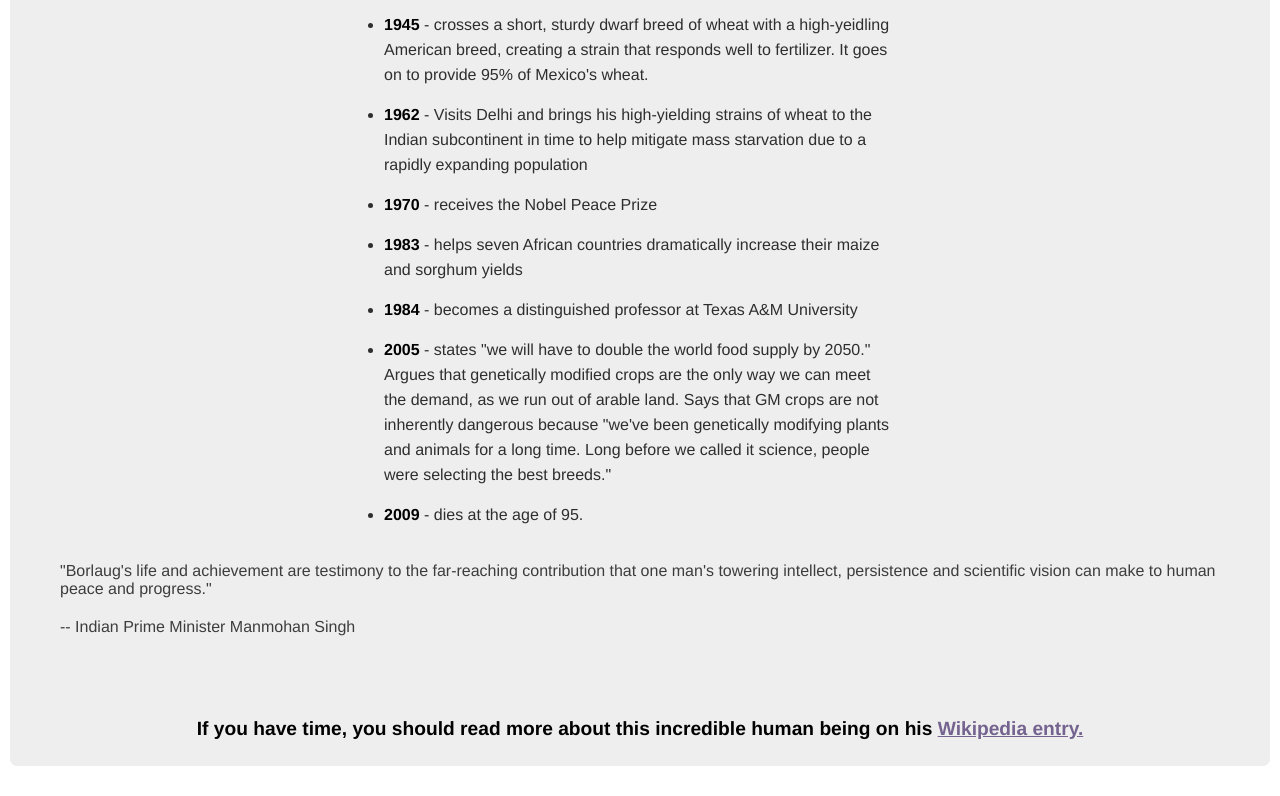
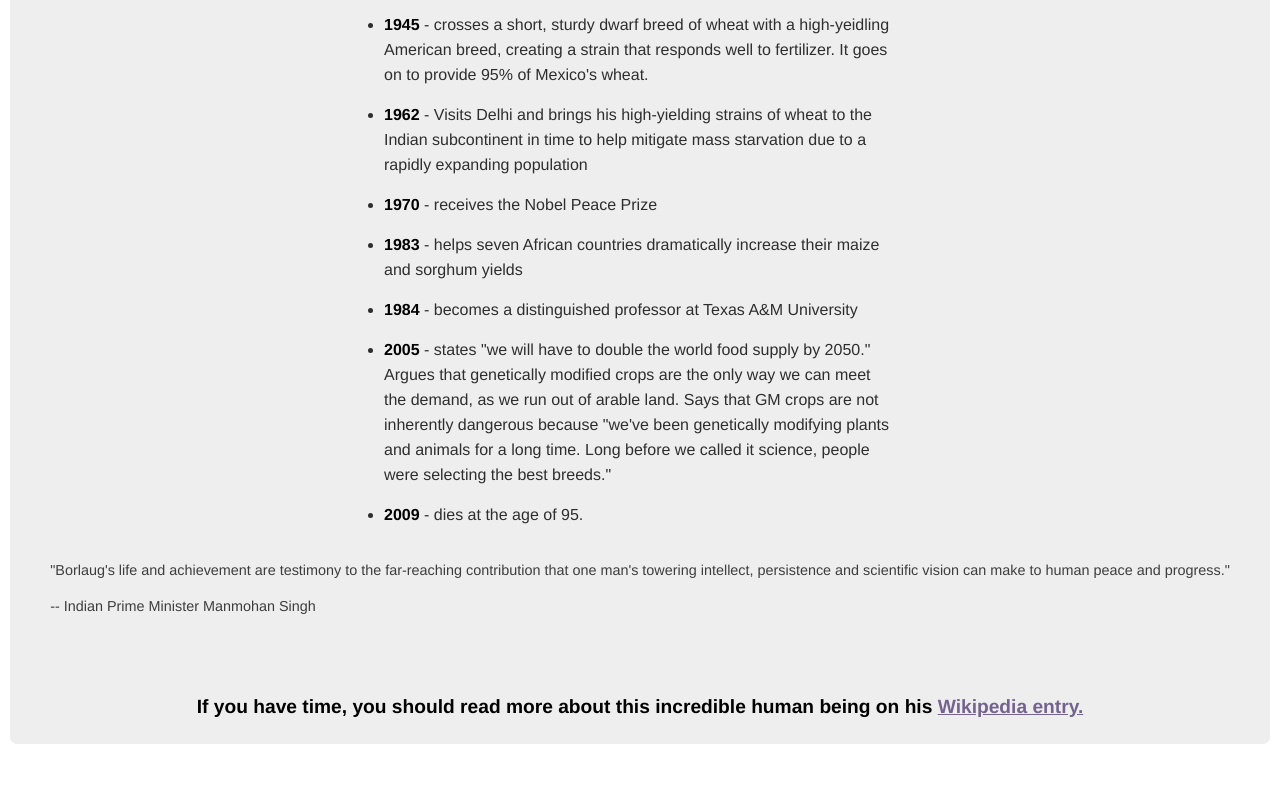
Before and after one commit to zenab12/Freecodecamp-Tribute-Page, a plain HTML site: page index.html in a window 1280 px wide. Shown: the part 1360-2156 px from the top of the page. After the commit the page ends 2134 px from the top, so only its background shows below. Drawn offline with Linux system fonts and the light colour scheme.

Commit message:
Update styles.css

```diff
--- a/styles.css
+++ b/styles.css
@@ -49,7 +49,7 @@
     flex-direction:column;
     justify-content:center;
     align-items:center;
-     padding:40px
+     padding:40px 0px;
 }
  .info h2 {
     font-size:1.1rem;
@@ -73,6 +73,7 @@
  blockquote{
      margin:20px 0px;
      color:#3d3d3d;
+     font-size:.9rem;
 }
  blockquote p{
      margin:20px 0px;
```
